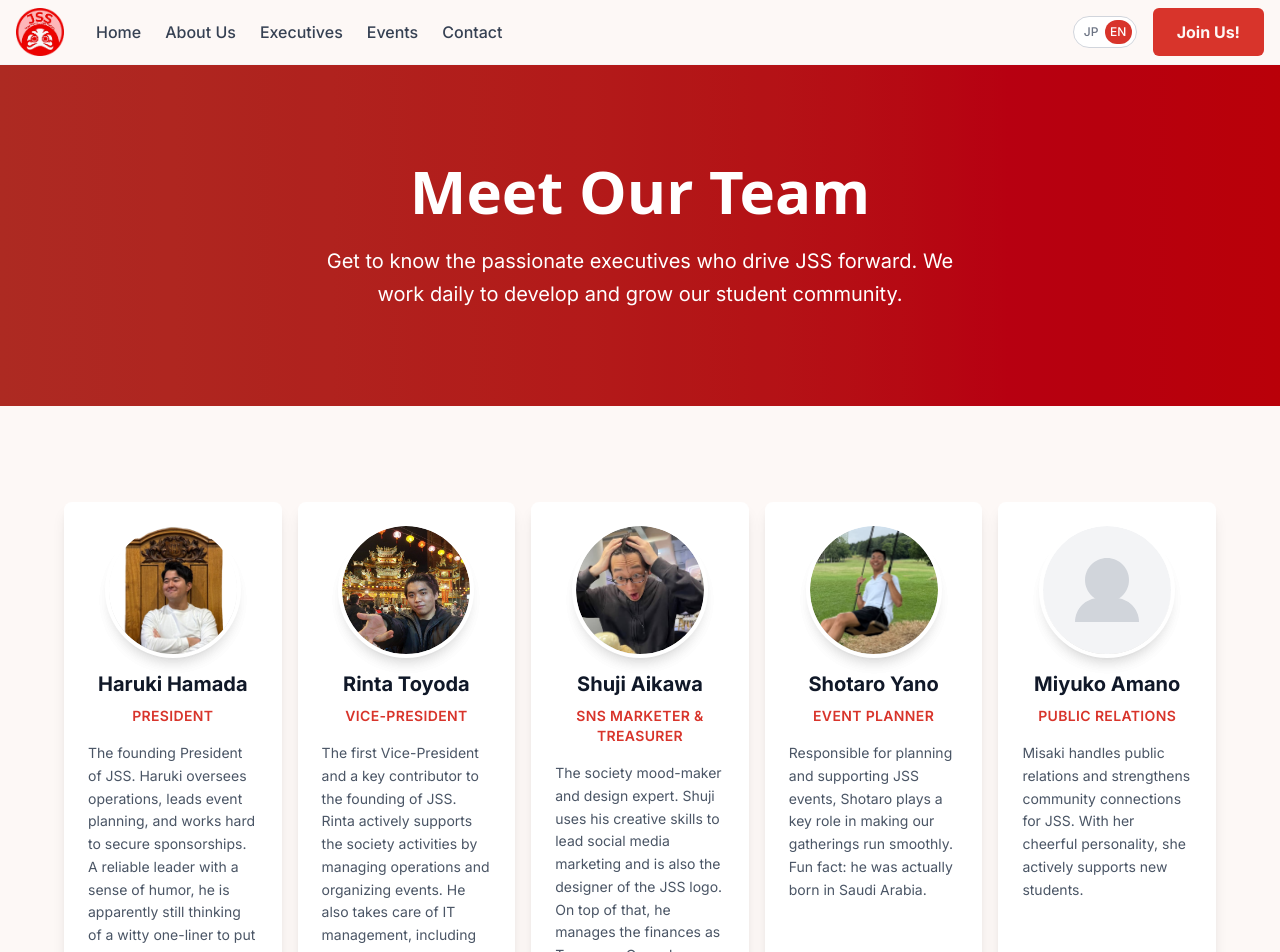
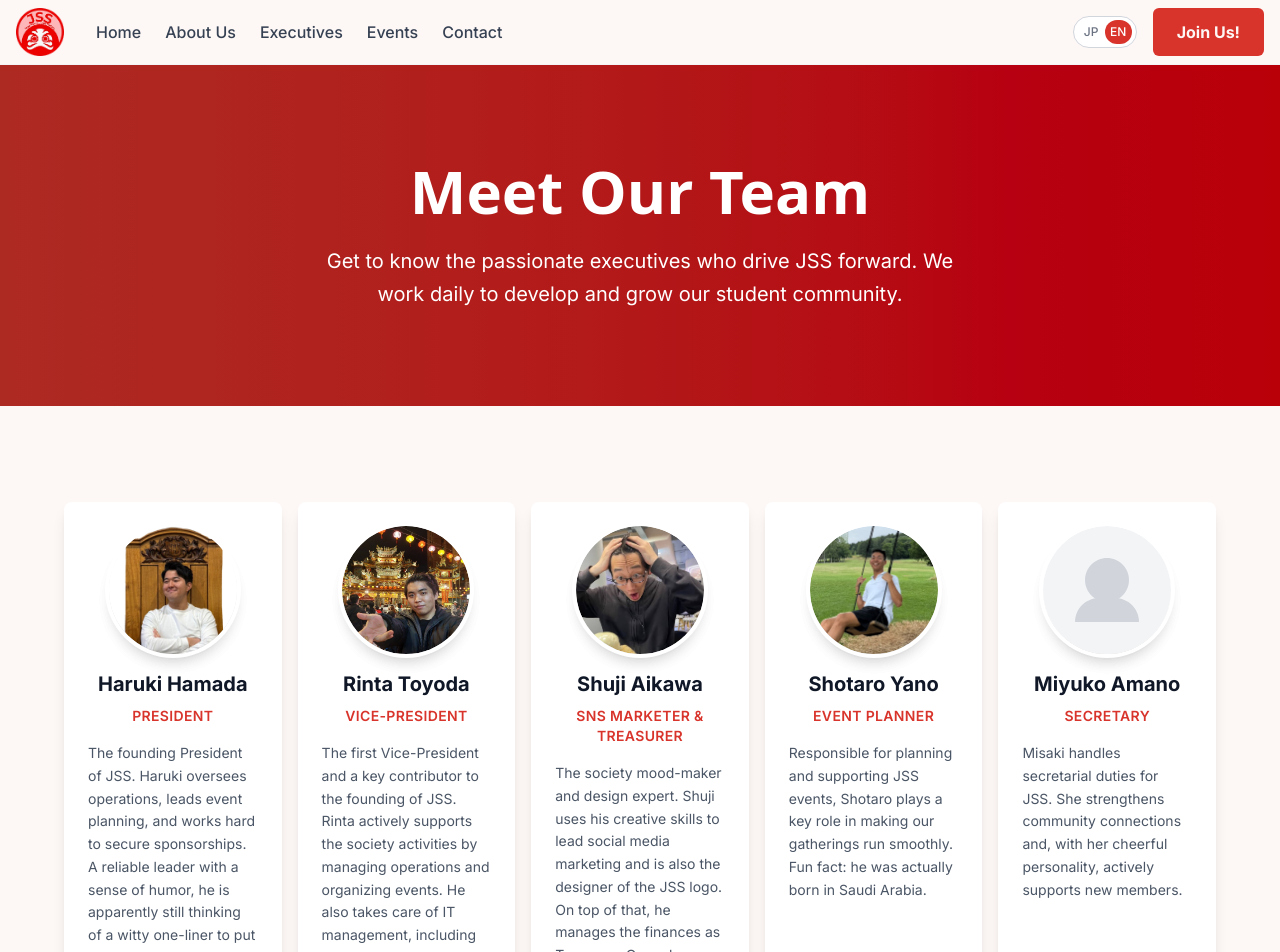
Before and after one commit to rinta-toyoda/japanese-student-association-neo-frontend, a Next.js app: page /executives in a window 1280 px wide. Shown: the top 952 px of the page. Built offline with nearby package versions, Linux system fonts and the light colour scheme; a web font is replaced by a local one.

Commit message:
miyuko fix

```diff
--- a/src/data/executives.ts
+++ b/src/data/executives.ts
@@ -64,15 +64,15 @@ export const executivesData: ExecutiveData[] = [
   {
     jp: {
       name: '天野水優子',
-      position: '広報',
+      position: '秘書',
       description:
-        '日本人学生会の広報担当として、コミュニティとの連携を深める活動に従事している。明るい性格で新入生のサポートも積極的に行っている。',
+        '日本人学生会の秘書を務める。コミュニティとの連携を強化し、明るい性格で新入生のサポートも積極的に行っている。',
     },
     en: {
       name: 'Miyuko Amano',
-      position: 'Public Relations',
+      position: 'Secretary',
       description:
-        'Misaki handles public relations and strengthens community connections for JSS. With her cheerful personality, she actively supports new students.',
+        'Misaki handles secretarial duties for JSS. She strengthens community connections and, with her cheerful personality, actively supports new members.',
     },
     image: '/', // Using placeholder image for now
   },
```
